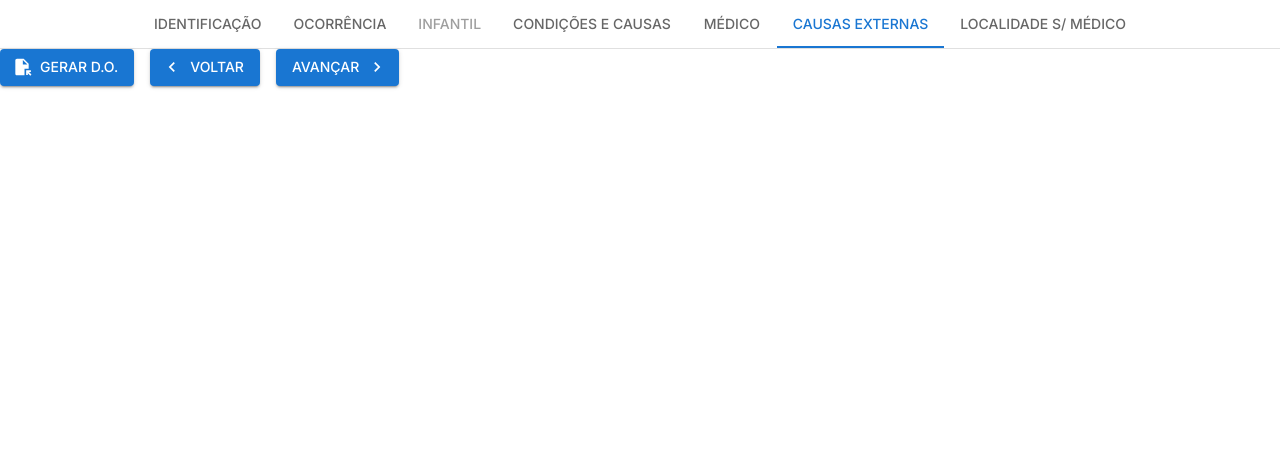
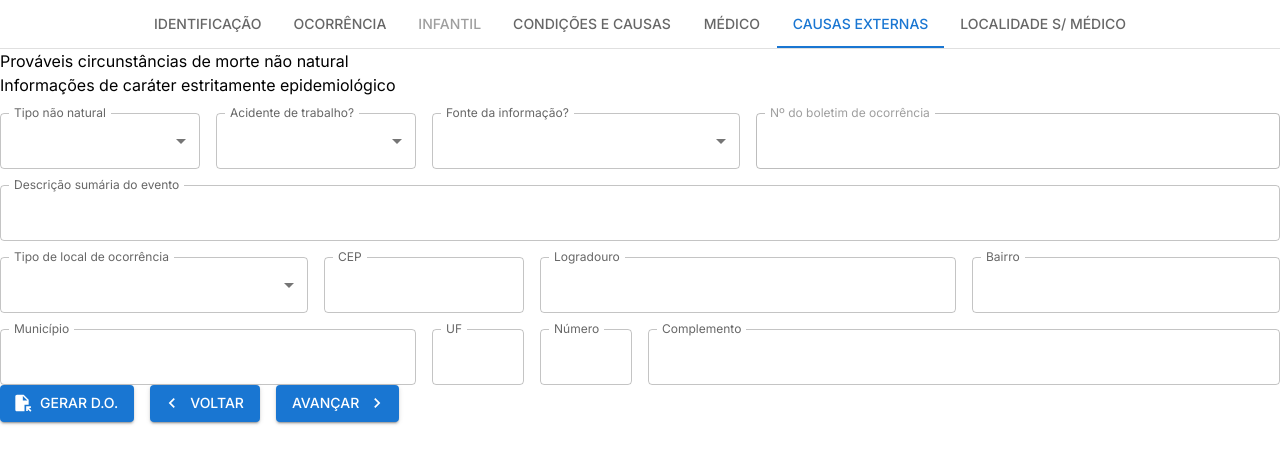
Before and after one commit to Ashlc/atestado-rp, a React (Vite) app: page / in a window 1280 px wide. Both pictures are taken after a click on the tab "CAUSAS EXTERNAS". Shown: the top 464 px of the page. Built offline with nearby package versions, Linux system fonts and the light colour scheme.

Commit message:
:sparkles: feat: External causes section

```diff
--- a/src/pages/External/External.tsx
+++ b/src/pages/External/External.tsx
@@ -1,5 +1,4 @@
 import {
-  Autocomplete,
   FormControl,
   Grid2,
   InputLabel,
@@ -7,16 +6,15 @@ import {
   Select,
   TextField,
 } from '@mui/material';
-import { TimePicker } from '@mui/x-date-pickers/TimePicker';
-import dayjs from 'dayjs';
-import { useEffect, useState } from 'react';
-import { Controller, useFormContext } from 'react-hook-form';
+import { useFormContext } from 'react-hook-form';
+import { handleCep } from '../../services/viacep';
 
 type Props = {
   index: number;
   value: number;
 };
 const External = ({ value, index, ...other }: Props) => {
+  const { register, watch, setValue } = useFormContext();
   return (
     <div
       role="tabpanel"
@@ -24,9 +22,167 @@ const External = ({ value, index, ...other }: Props) => {
       id={`secao-${index}`}
       aria-labelledby={`secao-${index}`}
       {...other}
-      className="w-full p-8 border-b border-x rounded-b-xl min-h-[600px]"
+      className="w-full p-8 border-b border-x rounded-b-xl"
     >
-      <Grid2 container spacing={2} width="100%"></Grid2>
+      <Grid2 container spacing={2} width="100%">
+        <Grid2 size={12}>
+          <p>Prováveis circunstâncias de morte não natural</p>
+          <p className="text-sm mb-3">
+            Informações de caráter estritamente epidemiológico
+          </p>
+        </Grid2>
+        <Grid2 size={2}>
+          <FormControl fullWidth>
+            <InputLabel htmlFor="fertileAgeDeath" shrink>
+              Tipo não natural
+            </InputLabel>
+            <Select
+              label="Tipo não natural"
+              notched
+              id="nonNaturalType"
+              {...register('nonNaturalType')}
+            >
+              <MenuItem value={0}>Acidente</MenuItem>
+              <MenuItem value={1}>Suicídio</MenuItem>
+              <MenuItem value={2}>Homicídio</MenuItem>
+              <MenuItem value={3}>Outros</MenuItem>
+              <MenuItem value={4}>Indeterminado</MenuItem>
+            </Select>
+          </FormControl>
+        </Grid2>
+        <Grid2 size={2}>
+          <FormControl fullWidth>
+            <InputLabel htmlFor="workplaceAccident" shrink>
+              Acidente de trabalho?
+            </InputLabel>
+            <Select
+              label="Acidente de trabalho?"
+              notched
+              id="workplaceAccident"
+              {...register('workplaceAccident')}
+            >
+              <MenuItem value={0}>Sim</MenuItem>
+              <MenuItem value={1}>Não</MenuItem>
+              <MenuItem value={2}>Indeterminado</MenuItem>
+            </Select>
+          </FormControl>
+        </Grid2>
+        <Grid2 size={3}>
+          <FormControl fullWidth>
+            <InputLabel htmlFor="informationSource" shrink>
+              Fonte da informação?
+            </InputLabel>
+            <Select
+              label="Fonte da informação?"
+              notched
+              id="informationSource"
+              {...register('informationSource')}
+            >
+              <MenuItem value={0}>Ocorrência policial</MenuItem>
+              <MenuItem value={1}>Família</MenuItem>
+              <MenuItem value={2}>Não</MenuItem>
+              <MenuItem value={3}>Outra</MenuItem>
+              <MenuItem value={4}>Indeterminado</MenuItem>
+            </Select>
+          </FormControl>
+        </Grid2>
+        <Grid2 size={5}>
+          <TextField
+            slotProps={{ inputLabel: { shrink: true } }}
+            label="Nº do boletim de ocorrência"
+            disabled={watch('informationSource') !== 0}
+            fullWidth
+            {...register(`occurrenceNumber`)}
+          />
+        </Grid2>
+        <Grid2 size={12}>
+          <TextField
+            fullWidth
+            slotProps={{ inputLabel: { shrink: true } }}
+            label="Descrição sumária do evento"
+            {...register(`eventDescription`)}
+          />
+        </Grid2>
+        <Grid2 size={3}>
+          <FormControl fullWidth>
+            <InputLabel htmlFor="occurencePlaceType" shrink>
+              Tipo de local de ocorrência
+            </InputLabel>
+            <Select
+              label="Tipo de local de ocorrência"
+              notched
+              id="occurencePlaceType"
+              {...register('occurencePlaceType')}
+            >
+              <MenuItem value={0}>Via pública</MenuItem>
+              <MenuItem value={1}>Estabelecimento de residência</MenuItem>
+              <MenuItem value={2}>Outro domicílio</MenuItem>
+              <MenuItem value={3}>Estabelecimento comercial</MenuItem>
+              <MenuItem value={4}>Outros</MenuItem>
+              <MenuItem value={5}>Indeterminado</MenuItem>
+            </Select>
+          </FormControl>
+        </Grid2>
+        <Grid2 size={2}>
+          <TextField
+            fullWidth
+            slotProps={{ inputLabel: { shrink: true } }}
+            label="CEP"
+            {...register(`occurenceAddress.cep`)}
+            onBlur={(e) =>
+              handleCep(e.target.value, 'occurenceAddress', setValue)
+            }
+          />
+        </Grid2>
+        <Grid2 size={4}>
+          <TextField
+            fullWidth
+            slotProps={{ inputLabel: { shrink: true } }}
+            label="Logradouro"
+            {...register(`occurenceAddress.street`)}
+          />
+        </Grid2>
+        <Grid2 size={3}>
+          <TextField
+            fullWidth
+            slotProps={{ inputLabel: { shrink: true } }}
+            label="Bairro"
+            {...register(`occurenceAddress.district`)}
+          />
+        </Grid2>
+        <Grid2 size={4}>
+          <TextField
+            fullWidth
+            slotProps={{ inputLabel: { shrink: true } }}
+            label="Município"
+            {...register(`occurenceAddress.city`)}
+          />
+        </Grid2>
+        <Grid2 size={1}>
+          <TextField
+            fullWidth
+            slotProps={{ inputLabel: { shrink: true } }}
+            label="UF"
+            {...register(`occurenceAddress.state`)}
+          />
+        </Grid2>
+        <Grid2 size={1}>
+          <TextField
+            fullWidth
+            slotProps={{ inputLabel: { shrink: true } }}
+            label="Número"
+            {...register(`occurenceAddress.number`)}
+          />
+        </Grid2>
+        <Grid2 size={6}>
+          <TextField
+            fullWidth
+            slotProps={{ inputLabel: { shrink: true } }}
+            label="Complemento"
+            {...register(`occurenceAddress.complement`)}
+          />
+        </Grid2>
+      </Grid2>
     </div>
   );
 };
```
